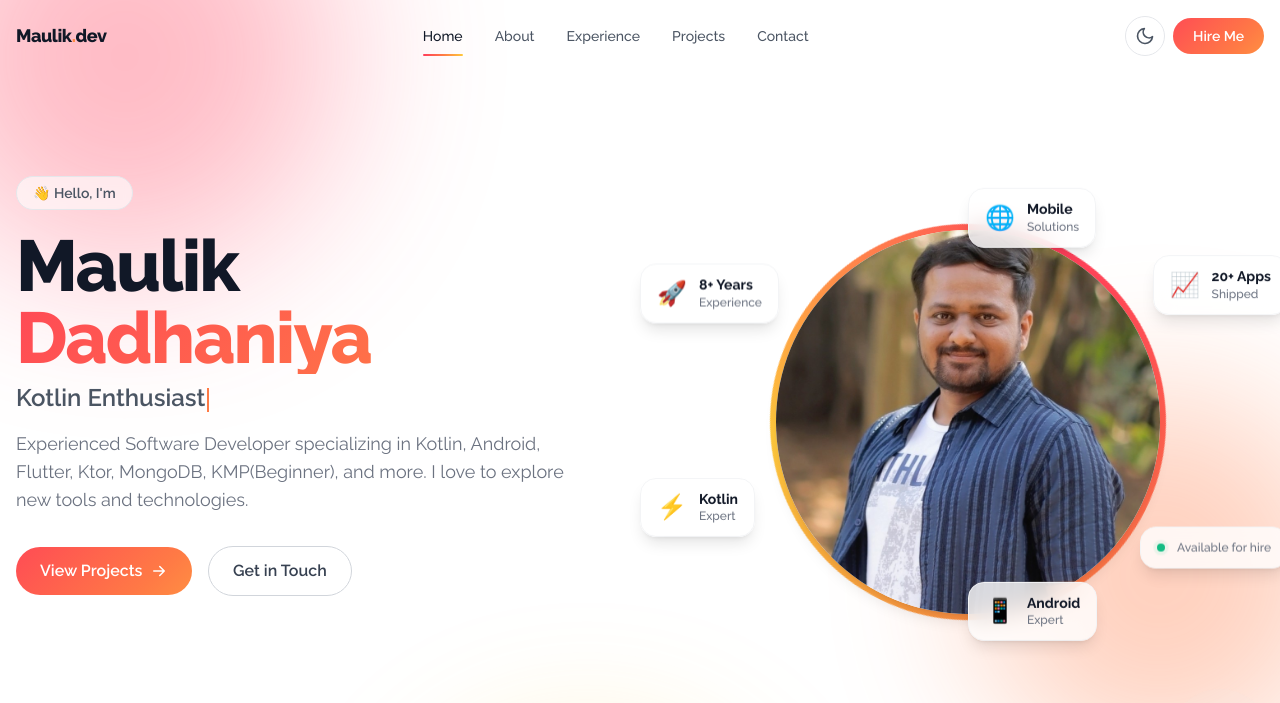
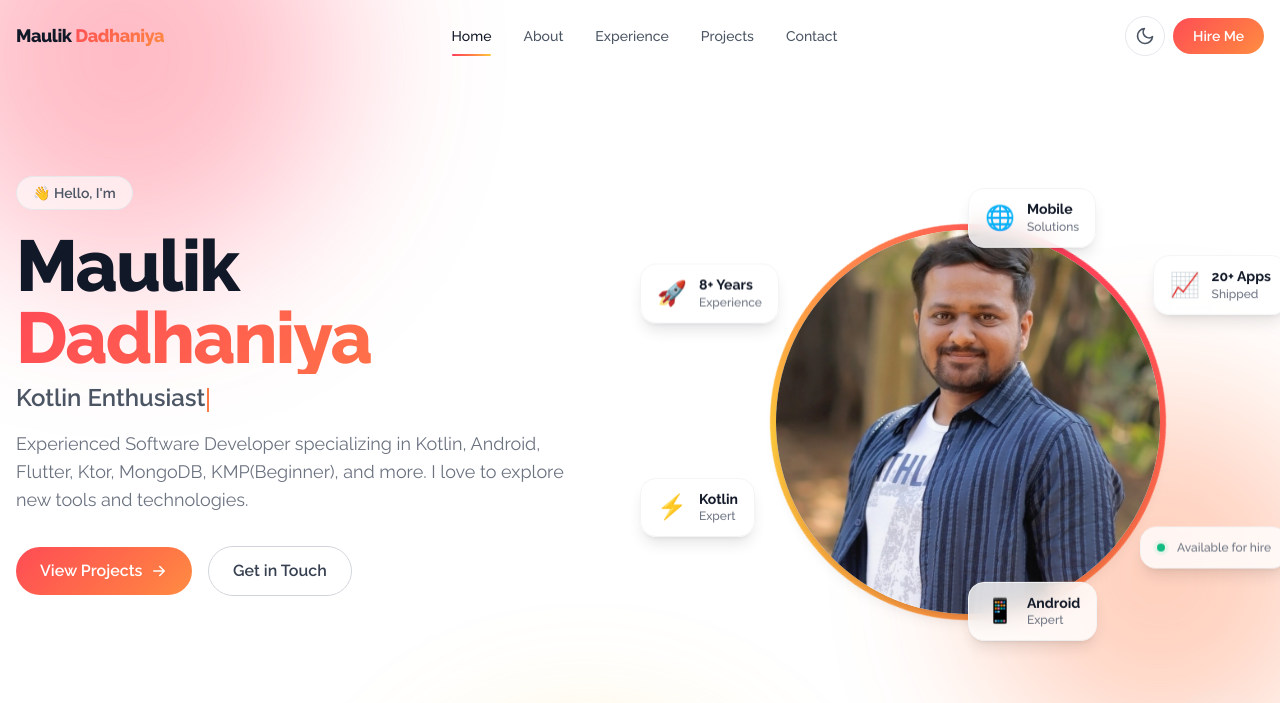
Before and after one commit to maulikdadhaniya/portfolio, a website built with Vite: page index.html in a window 1280 px wide. Shown: the top 703 px of the page. Built offline with nearby package versions, Linux system fonts and the light colour scheme; animation ran at ten frames a second.

Commit message:
Update navbar brand to full name
Replace navbar brand text in index.html from "Maulik.dev" to the full name "Maulik Dadhaniya". The text-gradient span now wraps the surname for styling so the brand displays the full name in the navbar.

```diff
--- a/index.html
+++ b/index.html
@@ -65,7 +65,7 @@
     <!-- navbar -->
     <header class="navbar" id="navbar">
         <div class="container flex items-center justify-between gap-4">
-            <a href="#home" class="navbar-brand">Maulik<span class="text-gradient">.</span>dev</a>
+            <a href="#home" class="navbar-brand">Maulik<span class="text-gradient"> Dadhaniya</span></a>
 
             <nav class="navbar-links" aria-label="Primary">
                 <a href="#home" class="nav-link active" data-section="home">Home</a>
```
